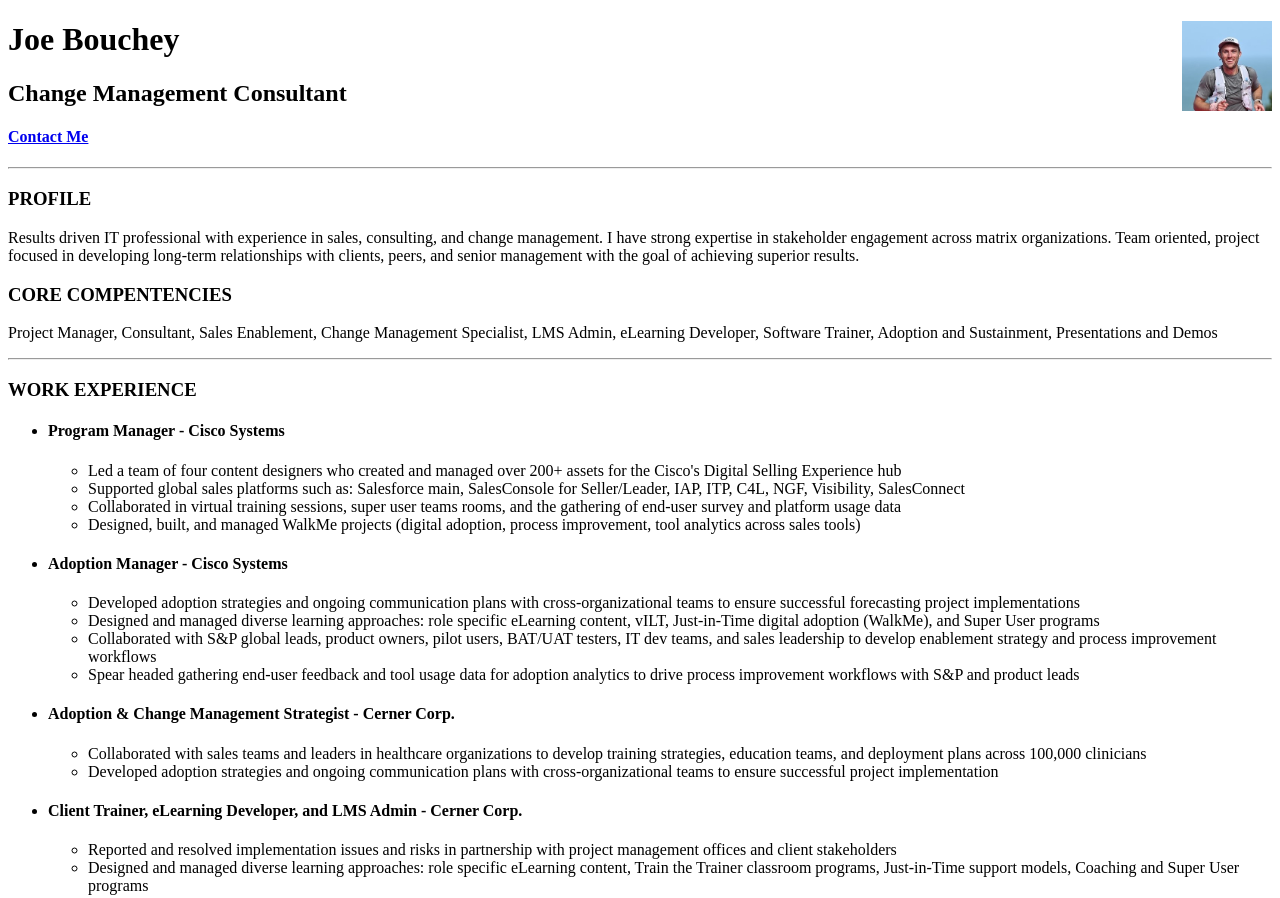
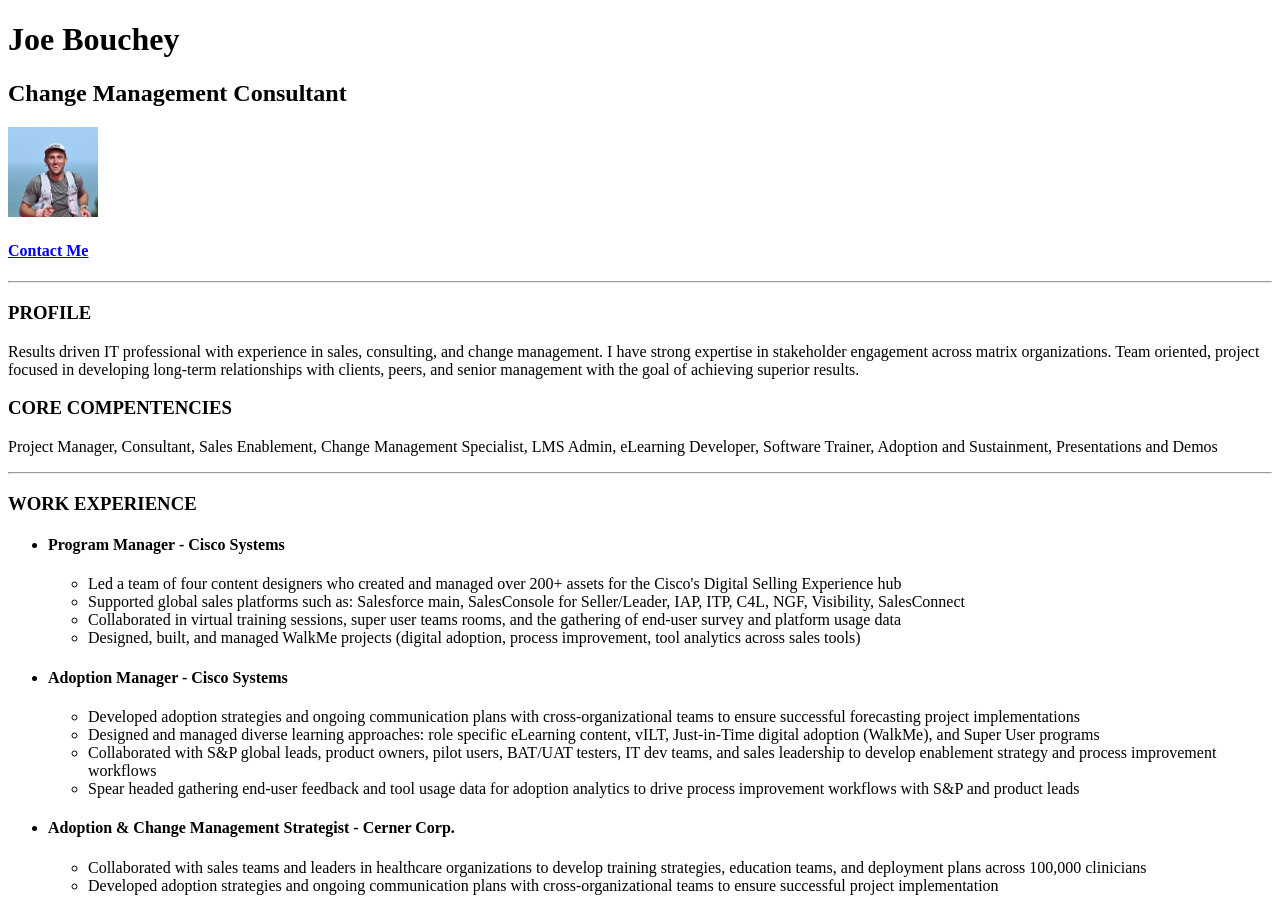
Before and after one commit to jbouchey/html-portfolio, a plain HTML site: page index.html in a window 1280 px wide. Shown: the top 898 px of the page. Drawn offline with Linux system fonts and the light colour scheme.

Commit message:
Add files via upload

```diff
--- a/index.html
+++ b/index.html
@@ -5,9 +5,10 @@
     <title>HTML Capstone Project</title>
 </head>
 <body>
-    <h1>Joe Bouchey <img src="./Assets/Images/Runner-Profile-JB.JPG" height="90" align="right"/> </h1>
+    <h1>Joe Bouchey</h1>
     <h2>Change Management Consultant</h2>
-    <h4><a href="./contact.html"> Contact Me</a></h1>
+    <img src="./Assets/Images/Runner-Profile-JB.JPG" height="90"/>
+    <h4><a href="./contact.html"> Contact Me</a></h4>
     <hr />
     <h3>PROFILE</h3>
     <p>Results driven IT professional with experience in sales, consulting, and change management.
```
